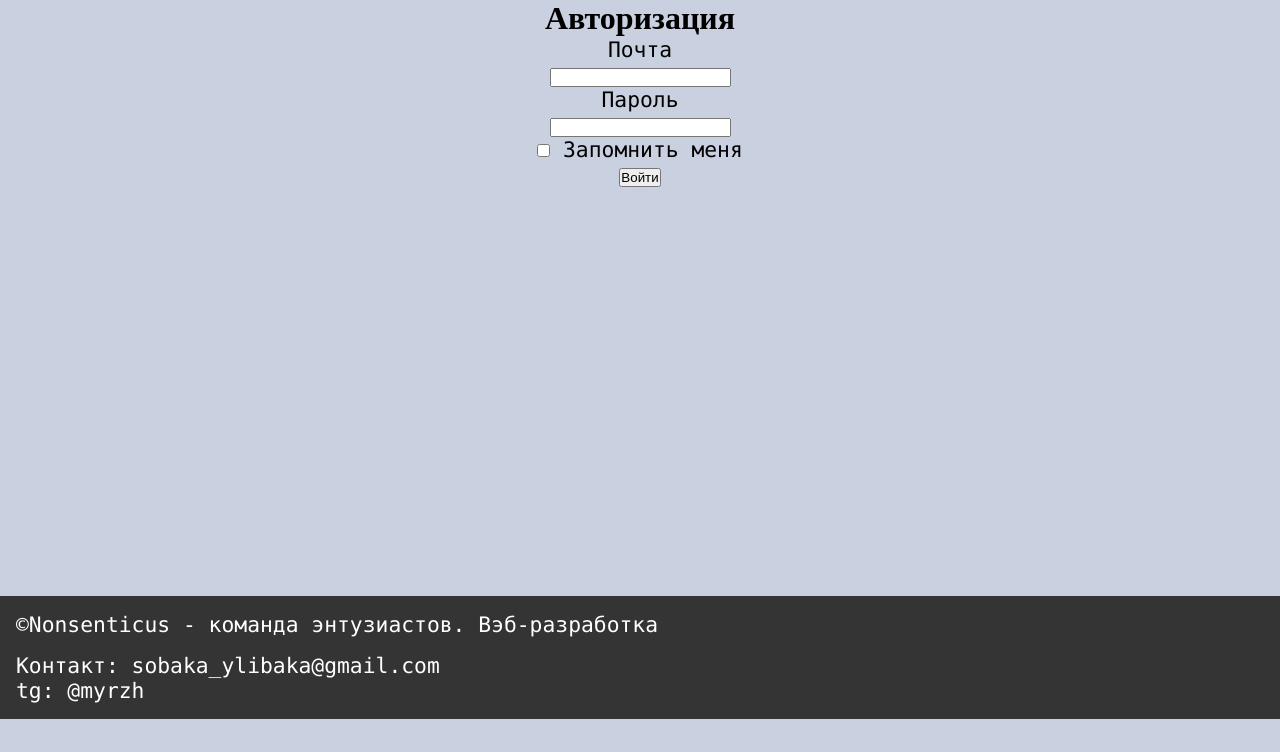
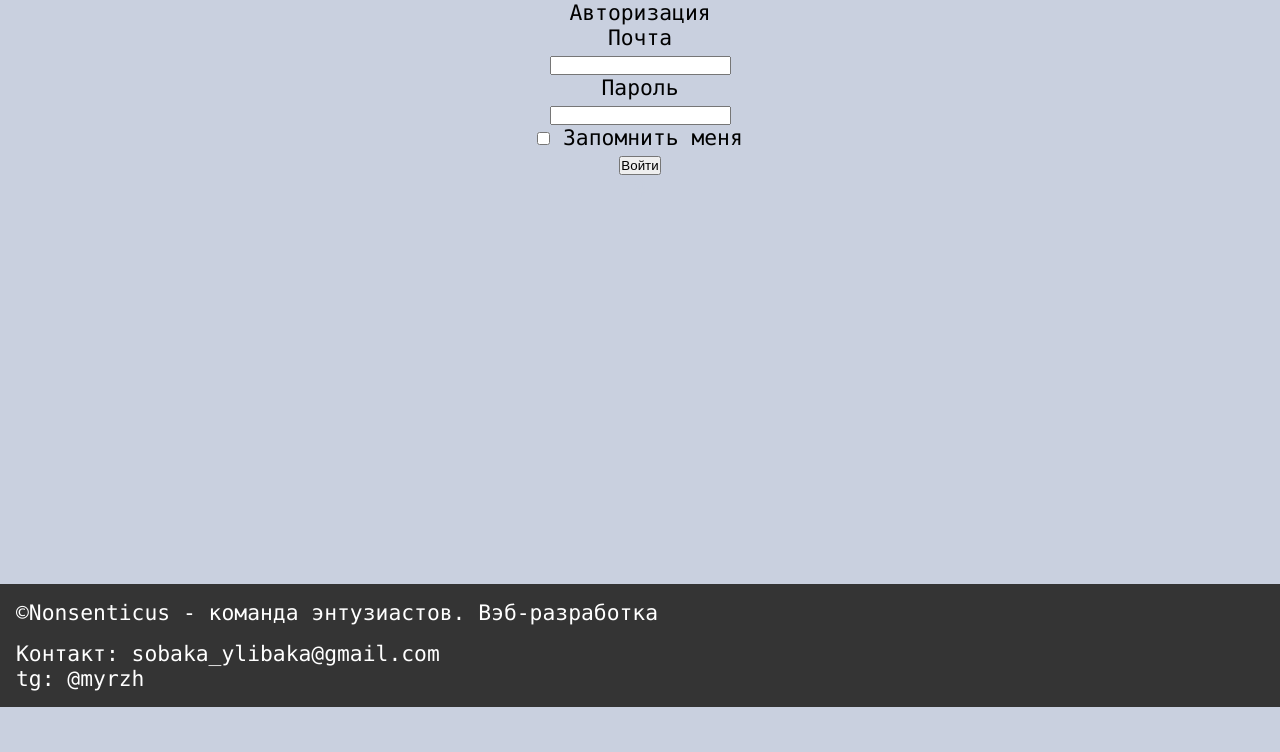
Before and after one commit to Alestrange/Womanup, a Flask app: page /login in a window 1280 px wide. Shown: the part 48-800 px from the top of the page. Run offline with Flask 2, Linux system fonts and the light colour scheme.

Commit message:
update html

```diff
--- a/templates/login.html
+++ b/templates/login.html
@@ -1,7 +1,7 @@
 {% extends "base.html" %}
 {% block content %}
-    <div align="center">
-    <h1>Авторизация</h1>
+    <center><div align="center">
+    <p class ="big_txt">Авторизация</p>
     <form action="" method="post">
         {{ form.hidden_tag() }}
         <p>
@@ -28,4 +28,5 @@
     </form>
     <p id="kostil_in">0</p>
     </div>
+    </center>
 {% endblock %}
```
